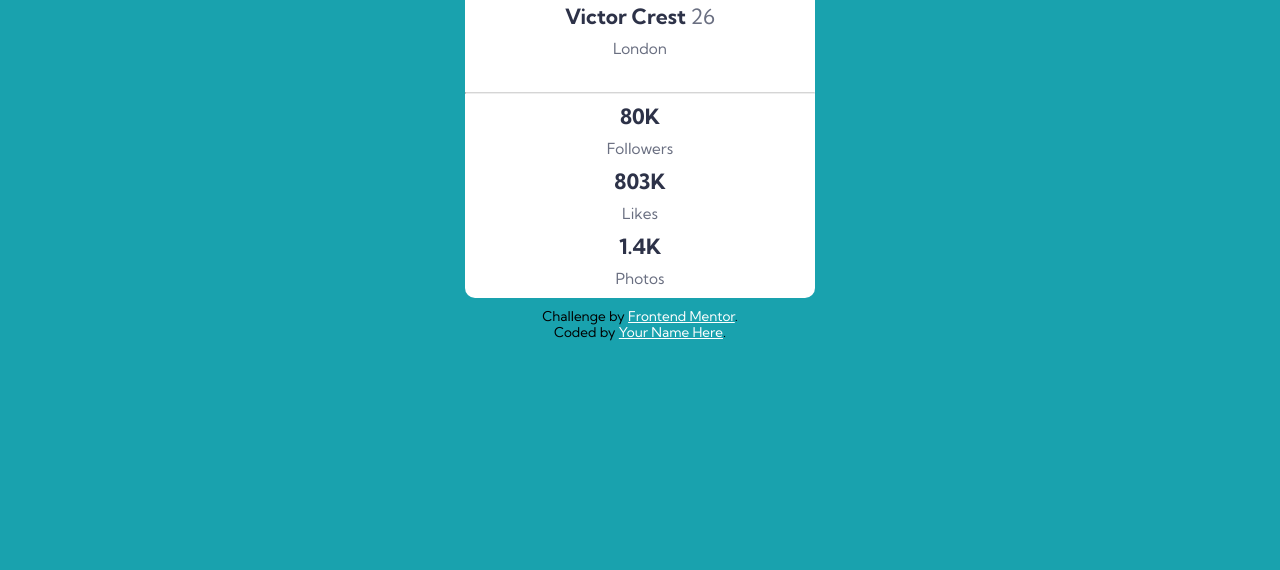
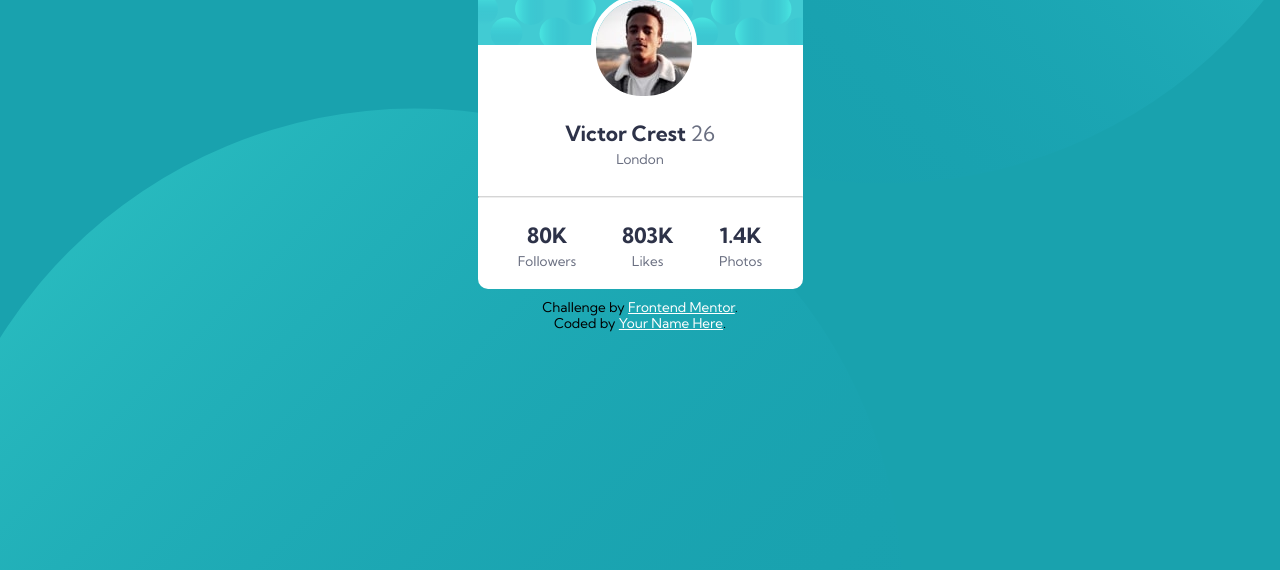
Before and after one commit to bosunabujade/profile-card-component, a plain HTML site: page index.html in a window 1280 px wide. Shown: the part 230-800 px from the top of the page. Drawn offline with Linux system fonts and the light colour scheme.

Commit message:
Added the desktop styles as well as the background images and their positions

```diff
--- a/css/main.css
+++ b/css/main.css
@@ -7,11 +7,14 @@ body {
     font-size: 1em;
     background-color: hsl(185, 75%, 39%);
     font-family: 'Kumbh Sans', sans-serif;
+    background-image: url("../img/bg-pattern-top.svg"), url("../img/bg-pattern-bottom.svg");
+    background-position: 130% 200%, -25% -120% ;
+    background-repeat: no-repeat, no-repeat;
 }
 
 section {
     background-color: white;
-    width: 350px;
+    width: 325px;
     margin: 0 auto;
     border-radius: 10px;
 
@@ -19,7 +22,7 @@ section {
 .header-image {
     background: url("../img/bg-pattern-card.svg") no-repeat;
     background-size: cover;
-    width: 350px;
+    width: 325px;
     height: 150px;
     border-top-left-radius: 10px;
     border-top-right-radius: 10px;
@@ -30,7 +33,7 @@ section {
     border-radius: 50px;
     position: relative;
     top: 100px;
-    left: 120px;
+    left: 113px;
 }
 
 .bio {
@@ -49,6 +52,10 @@ hr {
 
 .analytics {
     text-align: center;
+    padding: 15px;
+}
+.analytics p {
+    font-size: .75rem;
 }
 
 h3 {
@@ -58,10 +65,10 @@ h3 {
 }
 
 p {
-    padding: 10px;
+    padding: 5px;
     margin: 0;
     color: hsl(227, 10%, 46%);
-    font-size: .85rem;
+    font-size: .75rem;
 
 }
 
@@ -77,3 +84,21 @@ p {
  }
 
 /******************** Mobile Styles **********************/
+
+.analytics {
+    display: flex;
+    flex-flow: row nowrap;
+    justify-content: space-around;
+    align-items: center;
+}
+body {
+    margin: 125px auto;
+}
+
+
+/******************** Desktop Styles **********************/
+@media screen and (min-width: 1440px) {
+    body {
+        background-position: -70% 140%, 150% -90% ;
+    }
+}
```
